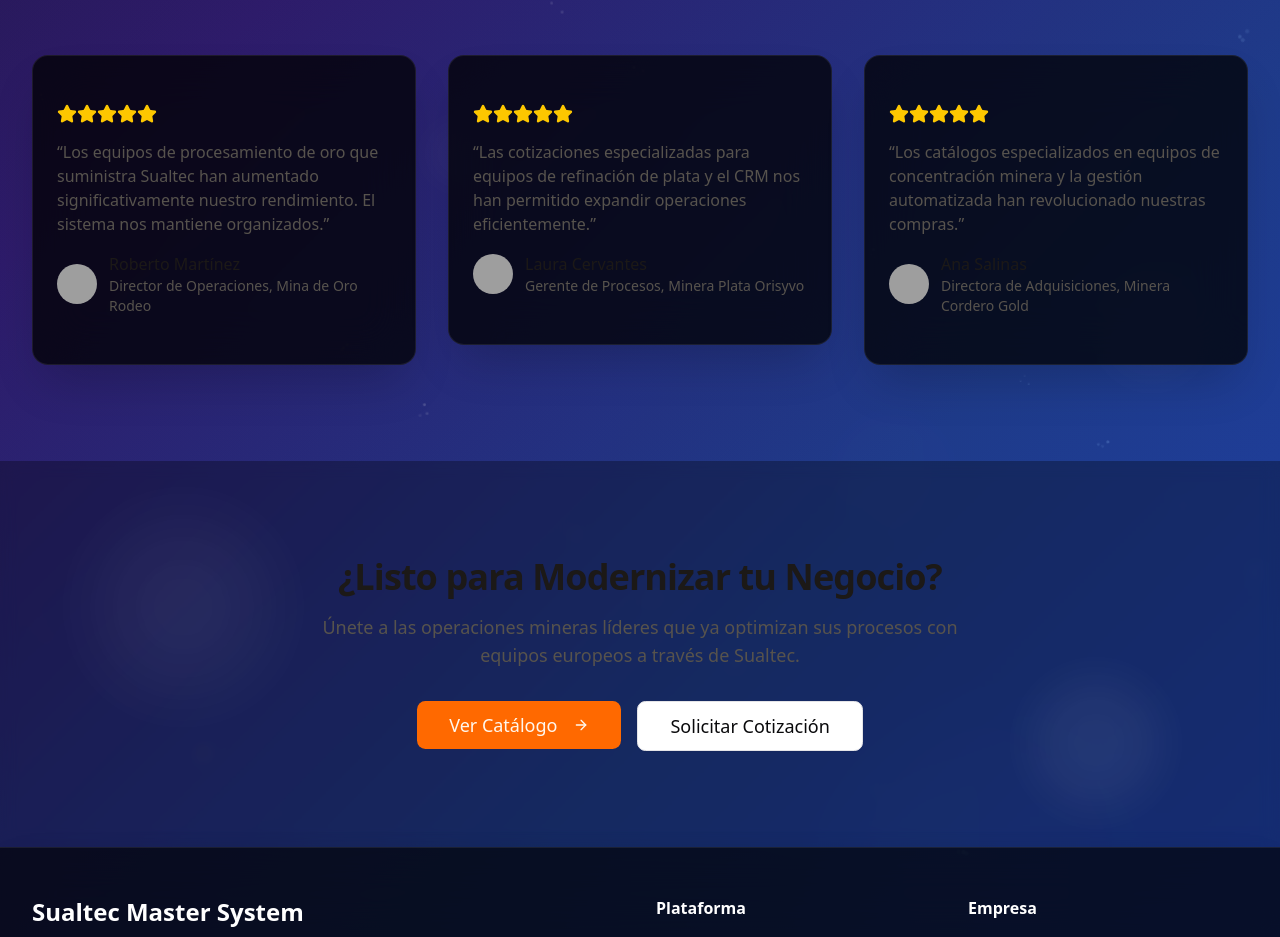
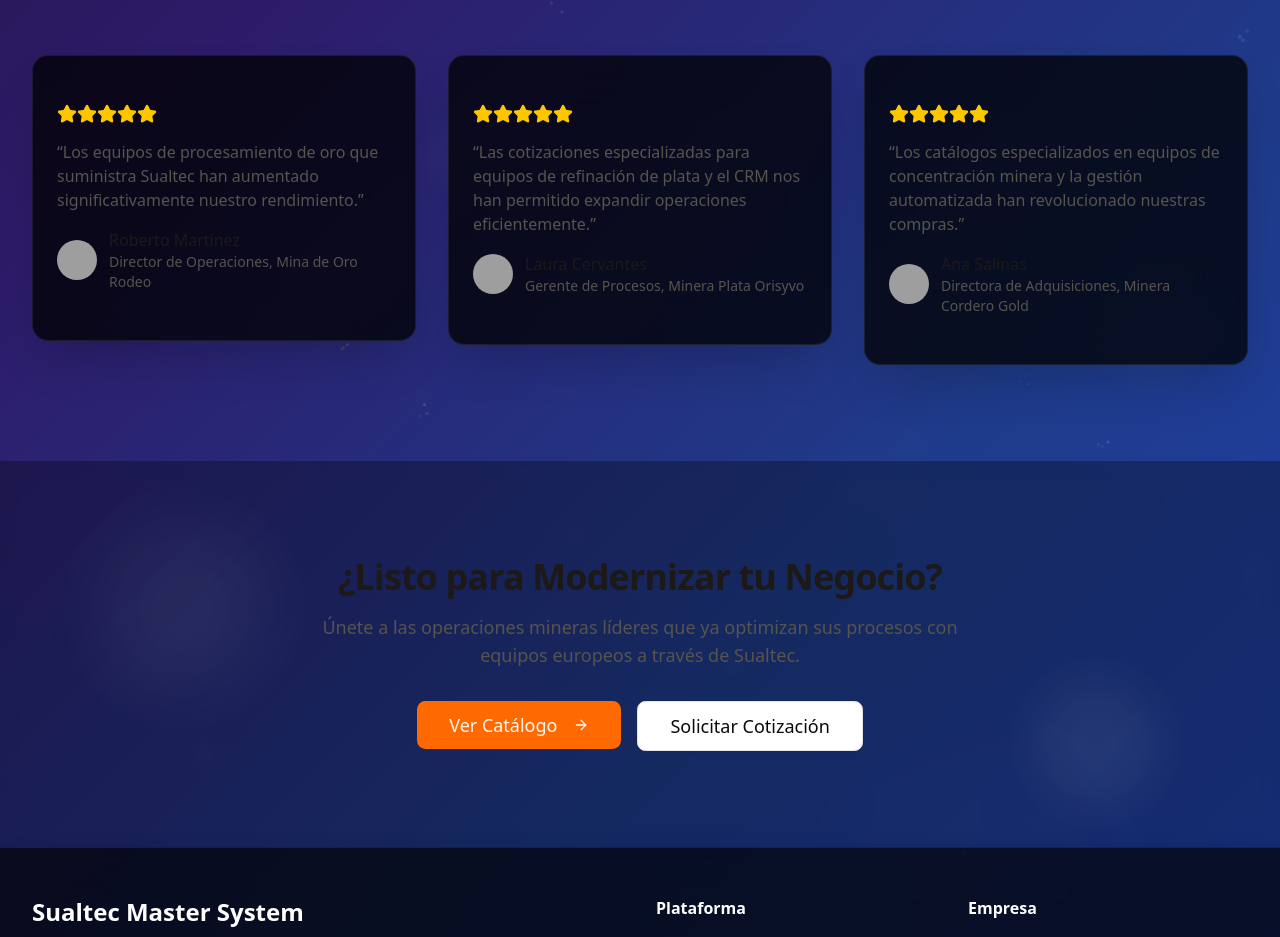
Before and after one commit to davorint/Master-Mining, a Next.js app: page / in a window 1280 px wide. Shown: the part 1937-2874 px from the top of the page. Built offline with nearby package versions, Linux system fonts and the light colour scheme; grey boxes are pictures that could not be loaded; a web font is replaced by a local one.

Commit message:
Remove system reference from testimonial
Remove 'El sistema nos mantiene organizados.' from the first testimonial
to focus purely on mining equipment performance benefits.

```diff
--- a/app/page.tsx
+++ b/app/page.tsx
@@ -1159,7 +1159,7 @@ export default function Home() {
                     whileInView={{ opacity: 1 }}
                     transition={{ delay: 0.8 }}
                   >
-                    &ldquo;Los equipos de procesamiento de oro que suministra Sualtec han aumentado significativamente nuestro rendimiento. El sistema nos mantiene organizados.&rdquo;
+                    &ldquo;Los equipos de procesamiento de oro que suministra Sualtec han aumentado significativamente nuestro rendimiento.&rdquo;
                   </motion.p>
                   <motion.div
                     className="flex items-center"
```
